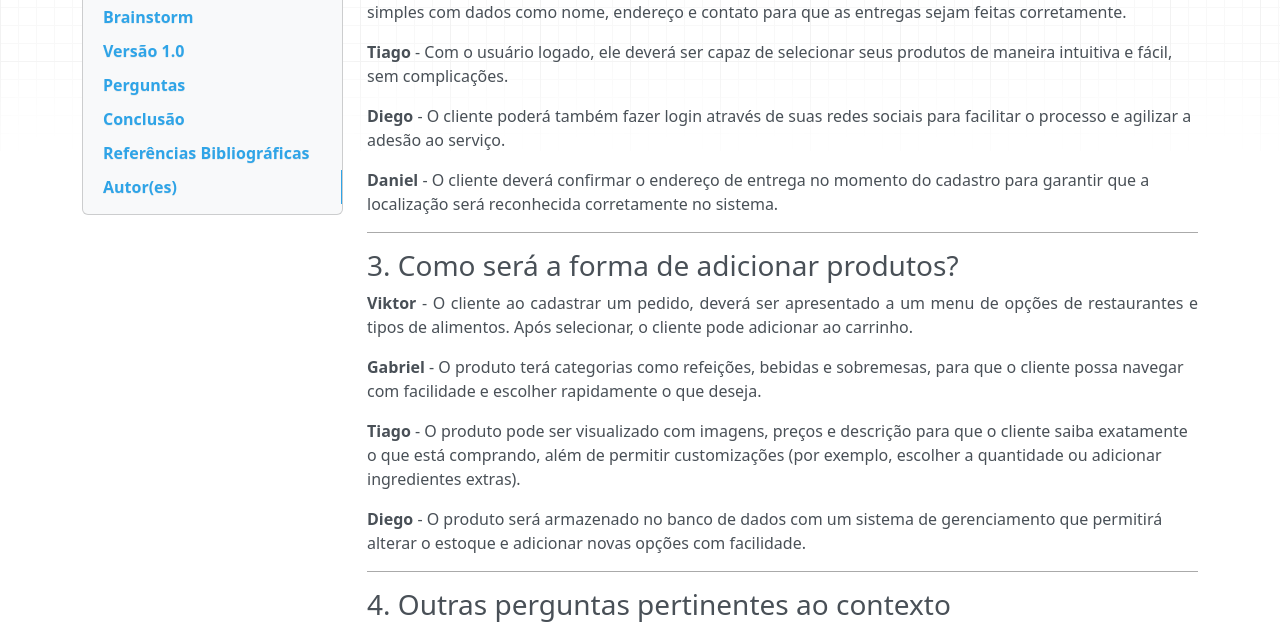
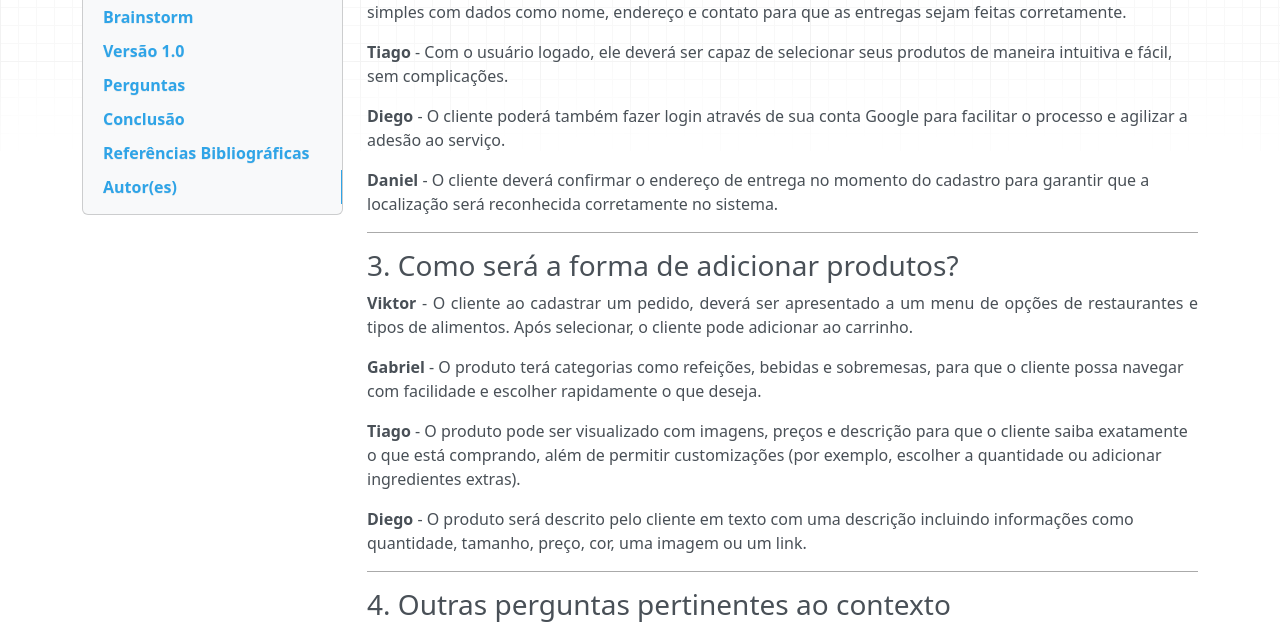
Before and after one commit to Projetos-de-Extensao/2025.1_01_IlhaDelivery, an MkDocs documentation site: the page built from docs/base/Brainstorm.md, in a window 1280 px wide and 900 px high, scrolled down 886 px. Shown: the part 155-788 px from the top of the window. Built offline with MkDocs 1.6.1, drawn with Linux system fonts in a browser that asks for light colours; nearby versions of some CDN libraries.

Commit message:
Update Brainstorm.md

```diff
--- a/docs/base/Brainstorm.md
+++ b/docs/base/Brainstorm.md
@@ -48,7 +48,7 @@ A equipe se reuniu para debater ideias gerais sobre o projeto Ilha Delivery, com
 
 <b>Tiago</b> - Com o usuário logado, ele deverá ser capaz de selecionar seus produtos de maneira intuitiva e fácil, sem complicações.
 
-<b>Diego</b> - O cliente poderá também fazer login através de suas redes sociais para facilitar o processo e agilizar a adesão ao serviço.
+<b>Diego</b> - O cliente poderá também fazer login através de sua conta Google para facilitar o processo e agilizar a adesão ao serviço.
 
 <b>Daniel</b> - O cliente deverá confirmar o endereço de entrega no momento do cadastro para garantir que a localização será reconhecida corretamente no sistema.
 </p>
@@ -65,7 +65,7 @@ A equipe se reuniu para debater ideias gerais sobre o projeto Ilha Delivery, com
 
 <b>Tiago</b> - O produto pode ser visualizado com imagens, preços e descrição para que o cliente saiba exatamente o que está comprando, além de permitir customizações (por exemplo, escolher a quantidade ou adicionar ingredientes extras).
 
-<b>Diego</b> - O produto será armazenado no banco de dados com um sistema de gerenciamento que permitirá alterar o estoque e adicionar novas opções com facilidade.
+<b>Diego</b> - O produto será descrito pelo cliente em texto com uma descrição incluindo informações como quantidade, tamanho, preço, cor, uma imagem ou um link.
 
 ---
 
```
